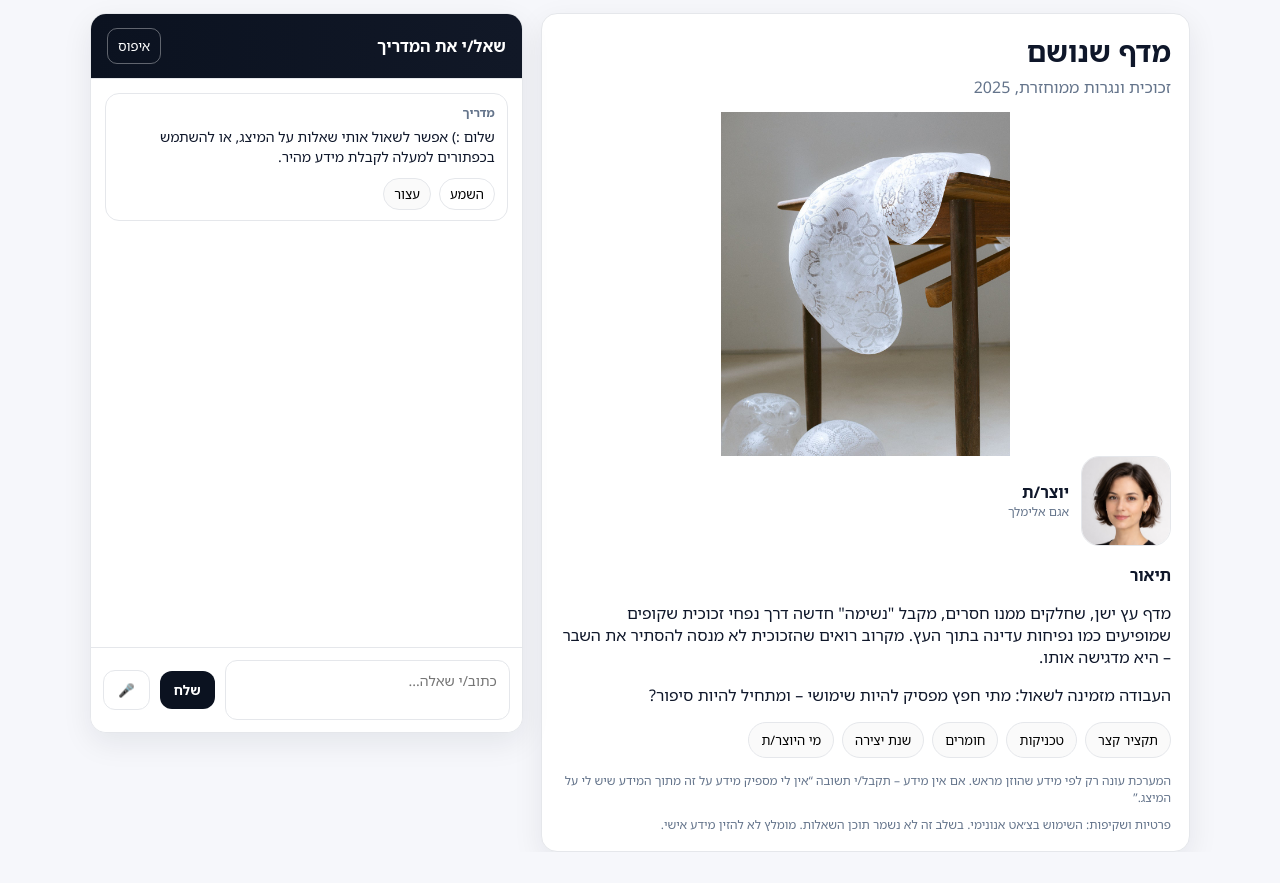
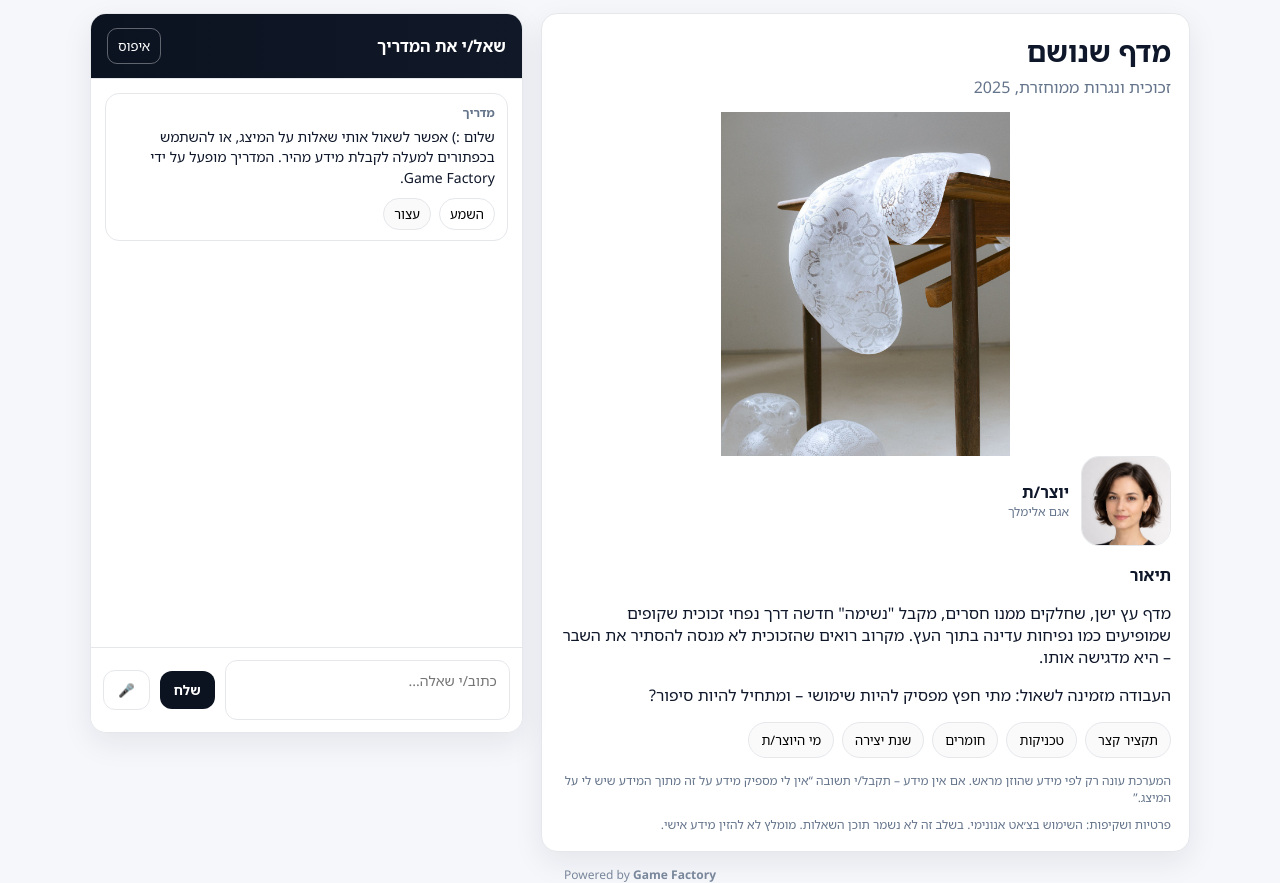
Before and after one commit to assafsahar/museum-chatbot, a website with bundled scripts: page exhibit.html in a window 1280 px wide. Shown: the part 71-954 px from the top of the page. Before the commit the page ends 923 px from the top, so only its background shows below. Built offline with nearby package versions, Linux system fonts and the light colour scheme.

Commit message:
Refine subtle Game Factory branding and unify chat intro

```diff
--- a/assets/app.js
+++ b/assets/app.js
@@ -395,6 +395,6 @@ async function wireYouTubePlayTracking({ iframeEl, url, onFirstPlay }) {
 
   chat.appendMessage(
     "assistant",
-    "שלום :) אפשר לשאול אותי שאלות על המיצג, או להשתמש בכפתורים למעלה לקבלת מידע מהיר."
+    "שלום :) אפשר לשאול אותי שאלות על המיצג, או להשתמש בכפתורים למעלה לקבלת מידע מהיר. המדריך מופעל על ידי Game Factory."
   );
 })();
--- a/assets/styles.css
+++ b/assets/styles.css
@@ -51,6 +51,27 @@ a{ color:inherit; }
 .container{
   width: min(var(--max), calc(100% - 32px));
   margin: 24px auto 80px;
+}
+
+.powered-by{
+  margin-top: 14px;
+  text-align: center;
+  font-size: 12px;
+  color: var(--muted);
+  opacity: 0.85;
+}
+
+.powered-by a{
+  color: inherit;
+  text-decoration: none;
+}
+
+.powered-by a:hover{
+  text-decoration: underline;
+}
+
+.powered-by span{
+  font-weight: 700;
 }
 
 .topbar{
--- a/exhibit.html
+++ b/exhibit.html
@@ -76,6 +76,10 @@
         </div>
       </div>
     </div>
+
+    <div class="powered-by" aria-label="credit">
+      <a href="https://www.game-factory.studio/" target="_blank" rel="noopener noreferrer">Powered by <span>Game Factory</span></a>
+    </div>
   </div>
 
   <script type="module" src="assets/app.js"></script>
```
Also changed, not shown: index.html (+3 -0 lines).
